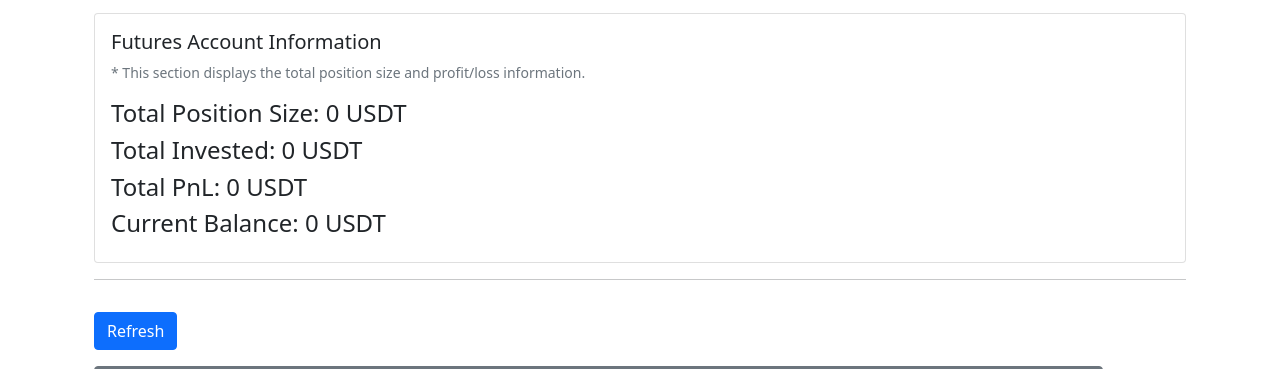
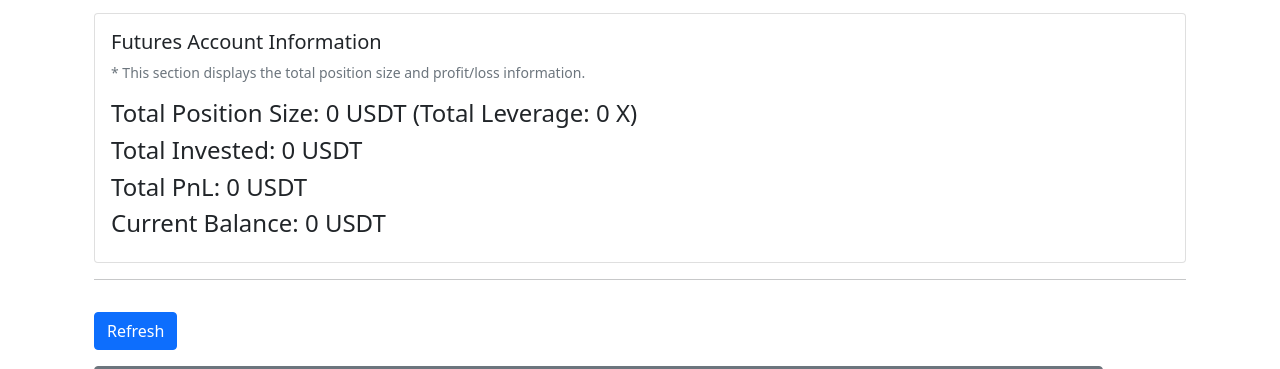
Before and after one commit to shivkumar0757/dcx_dashboard, a Django app: template positions/templates/positions/dashboard.html in a window 1280 px wide. Shown: the part 155-524 px from the top of the page. Run offline with Django 5.2, Linux system fonts and the light colour scheme; the template is opened without the code that fills it, so the values that code supplies are empty.

Commit message:
Leverage added on dashboard for future wallet, need to update backend

```diff
--- a/positions/static/positions/app.js
+++ b/positions/static/positions/app.js
@@ -9,6 +9,7 @@ document.addEventListener('DOMContentLoaded', function () {
     const positionsContainer = document.getElementById('positions-container');
     // Account level
     const totalPositionSizeElement = document.getElementById('total-position-size');
+    const totalLeverageElement = document.getElementById('total-leverage');
     const totalProfitElement = document.getElementById('total-profit-loss');
     const totalInvestment = document.getElementById('total-investment');
     const currentBalance = document.getElementById('current-balance');
@@ -22,6 +23,7 @@ document.addEventListener('DOMContentLoaded', function () {
             .then(data => {
                 positionsData = data.positions;
                 totalPositionSizeElement.textContent = data.total_position_size.toFixed(6);
+                totalLeverageElement.textContent = data.total_leverage.toFixed(2); //TODO make variable precision
                 totalProfitElement.textContent = data.total_pnl.toFixed(6);
                 totalInvestment.textContent = data.total_invested.toFixed(6);
                 currentBalance.textContent = data.current_account_balance.toFixed(6);
--- a/positions/templates/positions/dashboard.html
+++ b/positions/templates/positions/dashboard.html
@@ -14,7 +14,10 @@
                     * This section displays the total position size and profit/loss information.
                 </p>
                 <div class="mt-3">
-                    <h4>Total Position Size: <span id="total-position-size">0</span> USDT</h4>
+                    <h4>
+                        Total Position Size: <span id="total-position-size">0</span> USDT
+                         (Total Leverage: <span id="total-leverage">0</span>  X)
+                    </h4>
                     <h4>Total Invested: <span id="total-investment">0</span> USDT</h4>
                     <h4>Total PnL: <span id="total-profit-loss">0</span> USDT</h4>
                     <h4>Current Balance: <span id="current-balance">0</span> USDT</h4>
--- a/positions/views.py
+++ b/positions/views.py
@@ -116,6 +116,8 @@ class PositionListView(APIView):
                 total_position_size += position['active_pos'] * position['mark_price']
                 total_pnl += pnl
                 total_invested += position['locked_margin']
+                position['total_leverage'] = total_position_size / total_invested #TODO check if this is correct way
+
                 current_account_balance = total_invested + total_pnl
             logger.info('Positions processed')
             serializer = PositionSerializer(positions, many=True)
```
